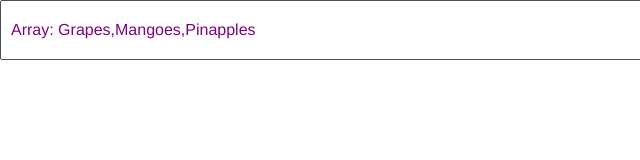
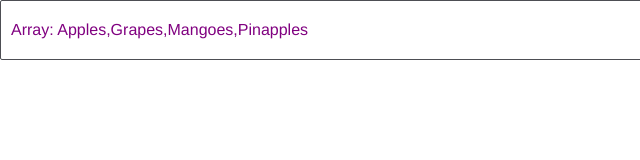
Before and after one commit to Gitthuma/arrays-1, a plain HTML site: page index.html in a window 1280 px wide. Shown: the full height of the page, 0-640 px from the left. Drawn offline with Linux system fonts and the light colour scheme.

Commit message:
Added a new item to the beginning of the array.

```diff
--- a/index.html
+++ b/index.html
@@ -39,6 +39,10 @@
         myArray[0] = "Grapes";
         myArray[1] = "Mangoes";
 
+        /*Add a new item to the beginning of the array.*/
+
+        myArray.unshift("Apples");
+
         // Don't edit the code below here!
 
         const section = document.querySelector('section');
```
